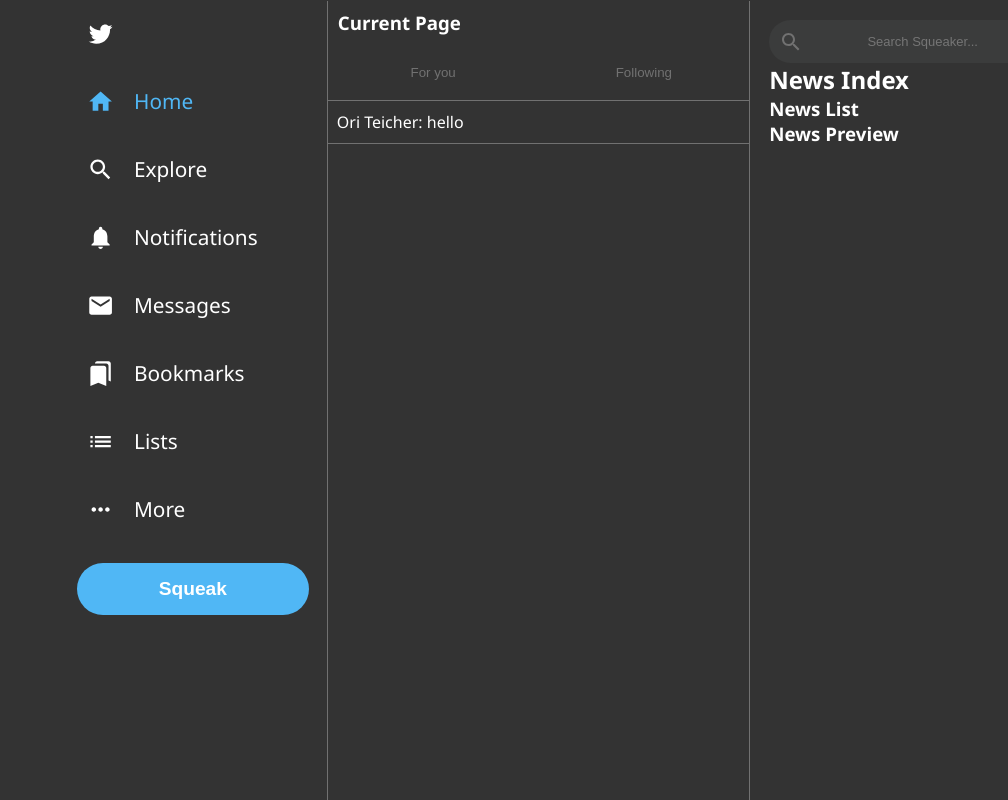
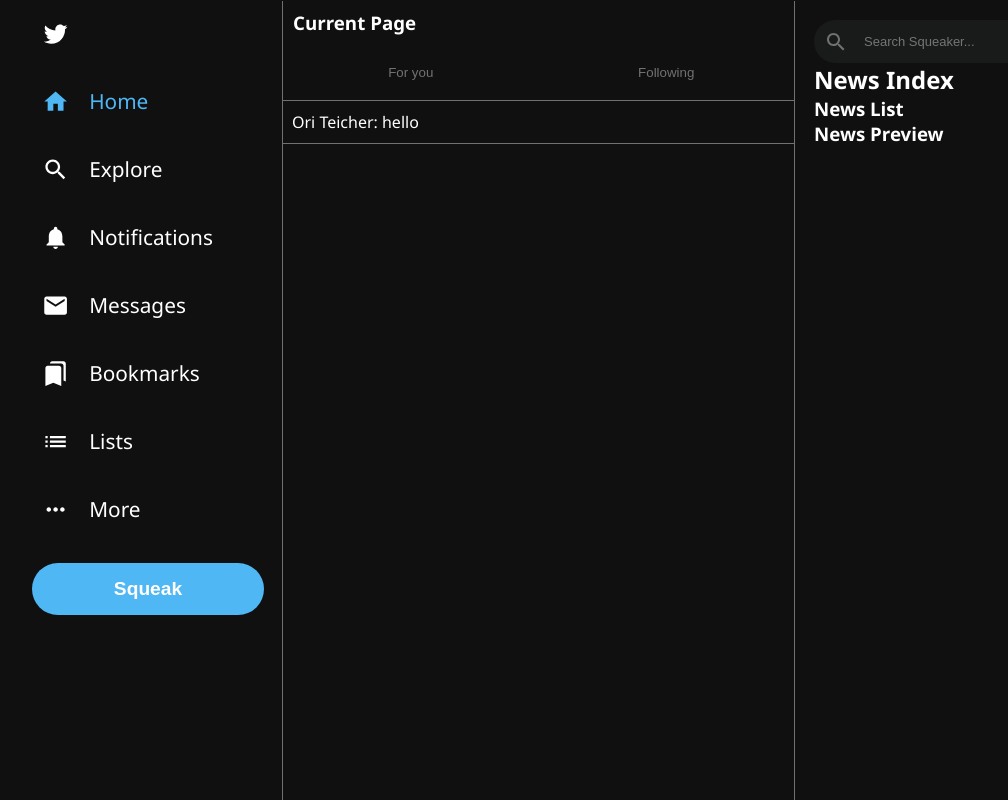
Before and after one commit to OriTeicher/Tweetify, a React (Create React App) app: page / in a window 1280 px wide. Shown: the whole page, without its empty margins (99-1107 px from the left). Built offline with nearby package versions, Linux system fonts and the light colour scheme.

Commit message:
searchbar ui fixed

```diff
--- a/src/assets/styles/cmps/feed/FeedIndex.scss
+++ b/src/assets/styles/cmps/feed/FeedIndex.scss
@@ -1,4 +1,4 @@
 .feed-index{
     box-shadow: $boxShadow1;
-    width: 33vw;
+    width: 40vw;
 }
--- a/src/assets/styles/cmps/news/Searchbar.scss
+++ b/src/assets/styles/cmps/news/Searchbar.scss
@@ -2,8 +2,8 @@
     display: flex;
     align-items: center;
     .searchbar {
-        text-align: center;
         padding: 14px;
+        padding-left: 50px;
         border-radius: 30px;
         border: none;
         outline: none;
--- a/src/assets/styles/setup/_variables.scss
+++ b/src/assets/styles/setup/_variables.scss
@@ -2,7 +2,7 @@
 $logoColor: #50b7f5;
 
 // background color
-$mainColor1: #333;
+$mainColor1: #101010;
 $mainColor2: rgb(113, 113, 113);
 // hover colors
 $hoverClr1: #e8f5fe;
```
